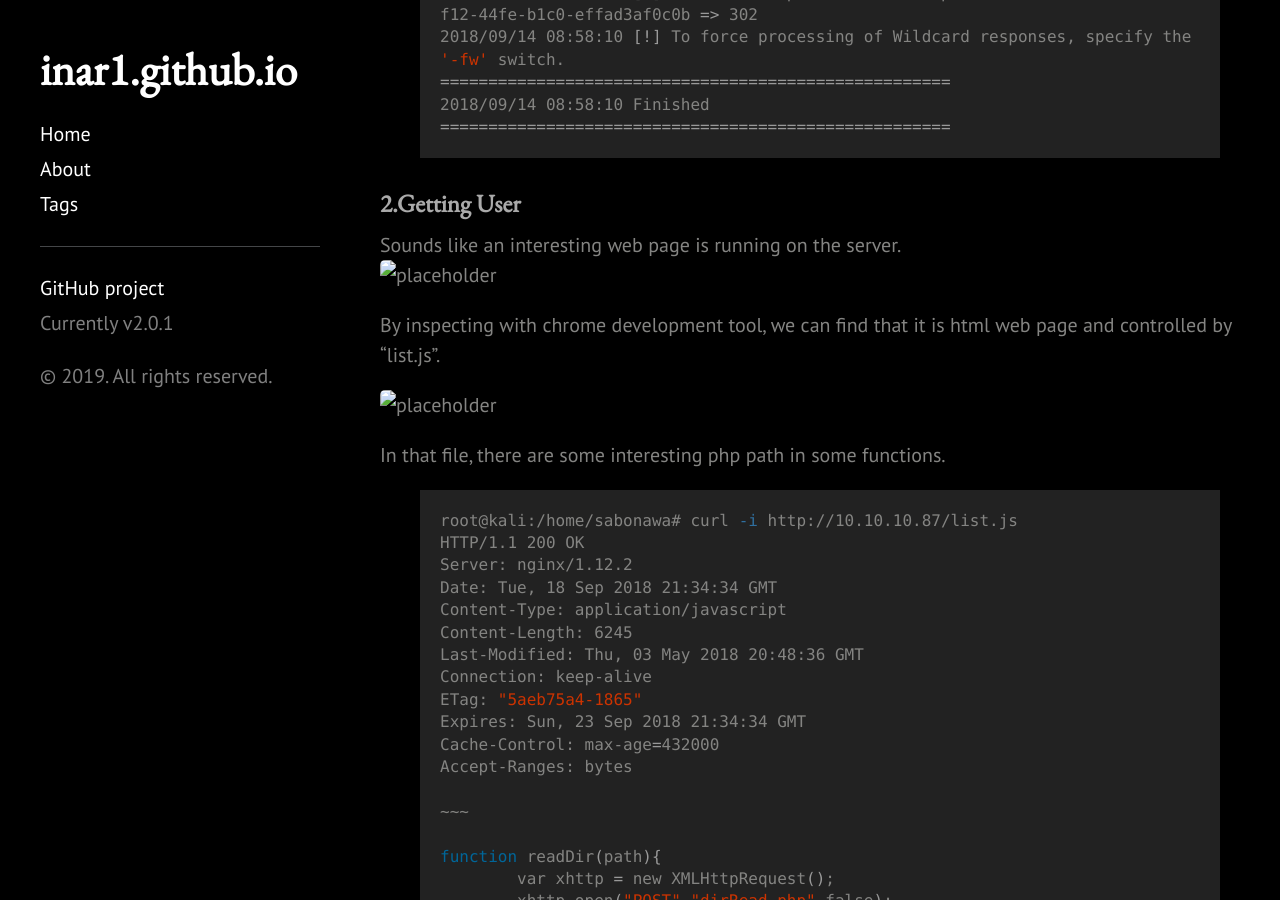
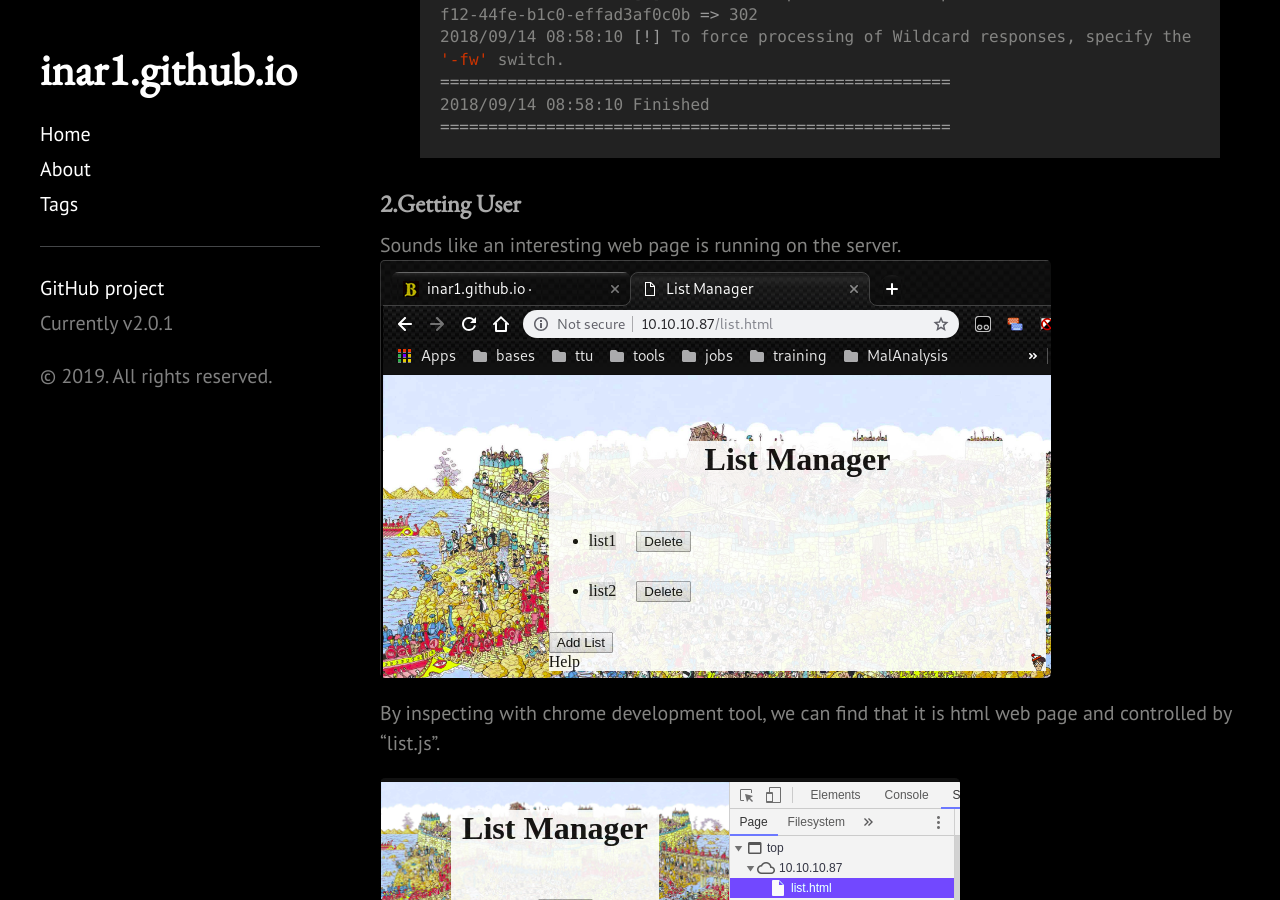
Before and after one commit to 1n4r1/1n4r1.github.io, a Jekyll site: the page built from _posts/2019-02-19-Hackthebox-Waldo-Writeup.md, in a window 1280 px wide and 900 px high, scrolled down 1883 px. Built offline with Jekyll 4.4.1, drawn with Linux system fonts in a browser that asks for light colours.

Commit message:
change 2019-02-19 path to new directory

```diff
--- a/_posts/2019-02-19-Hackthebox-Waldo-Writeup.md
+++ b/_posts/2019-02-19-Hackthebox-Waldo-Writeup.md
@@ -60,11 +60,11 @@ Gobuster v2.0.0              OJ Reeves (@TheColonial)
 
 ### 2.Getting User
 Sounds like an interesting web page is running on the server.
-![placeholder](https://inar1.github.io/public/images/2019-02-19-22-02-37.png)
+![placeholder](https://inar1.github.io/public/images/2019-02-19/2019-02-19-22-02-37.png)
 
 By inspecting with chrome development tool, we can find that it is html web page and controlled by "list.js".
 
-![placeholder](https://inar1.github.io/public/images/2019-02-19-19-43-01.png)
+![placeholder](https://inar1.github.io/public/images/2019-02-19/2019-02-19-19-43-01.png)
 
 In that file, there are some interesting php path in some functions.
 
```
